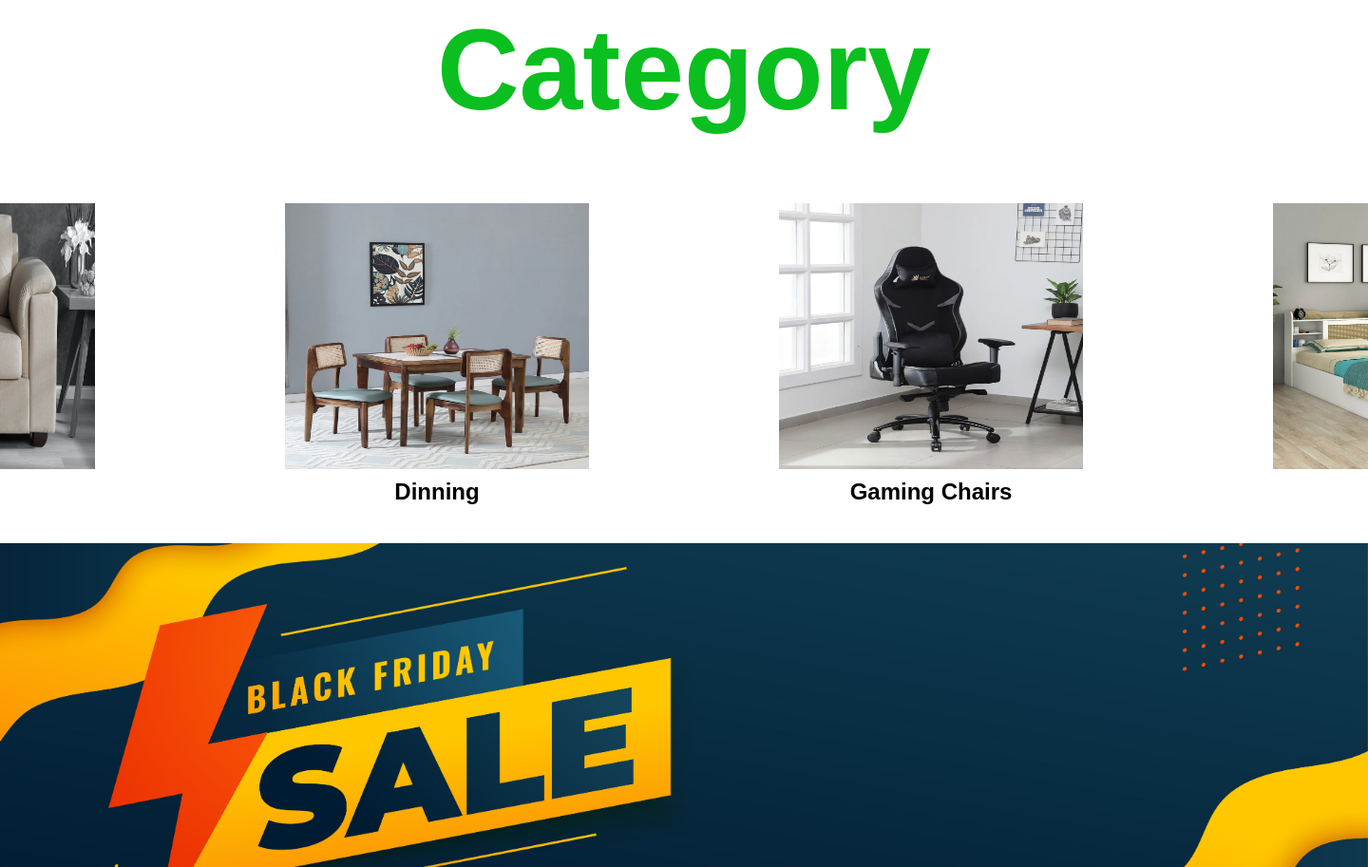
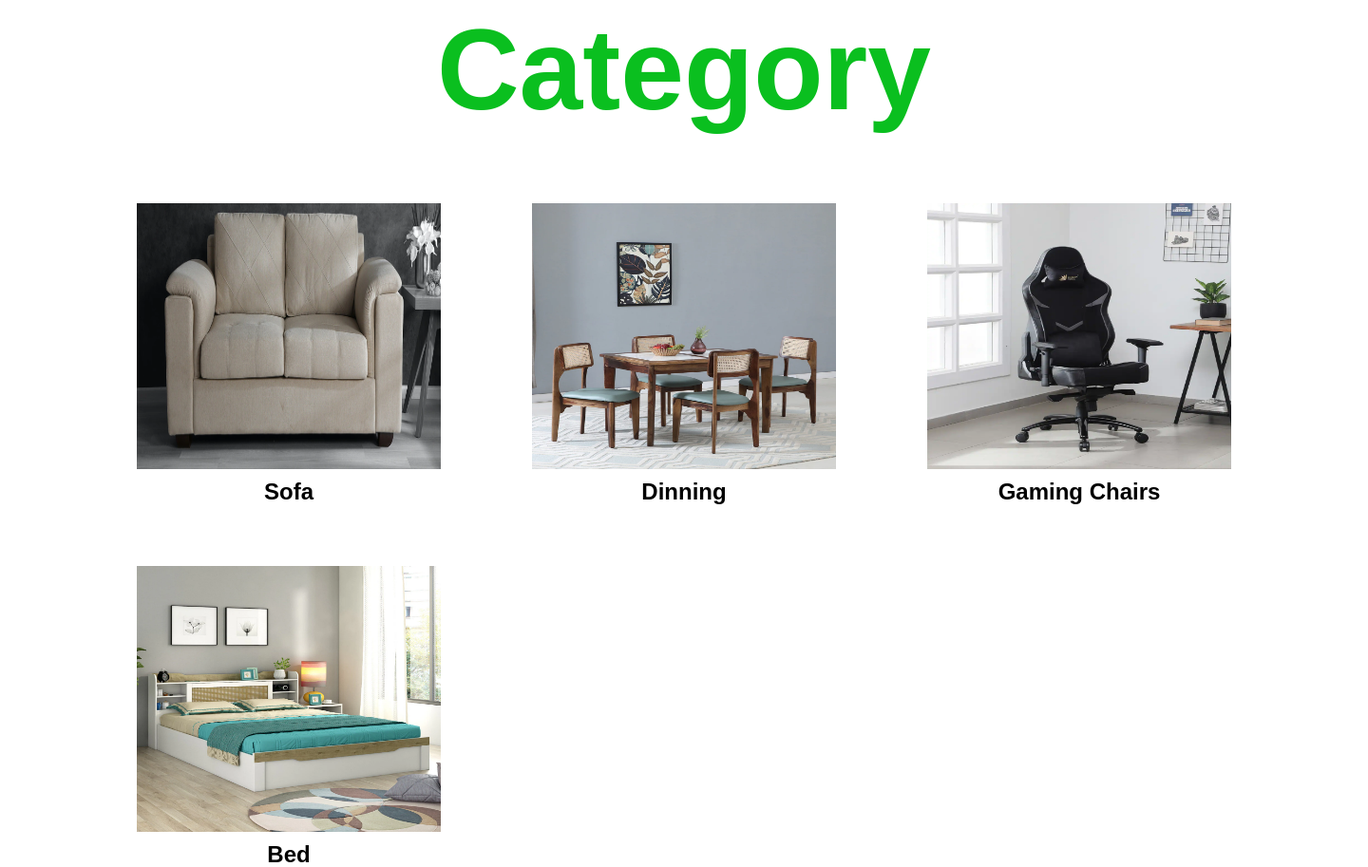
Before and after one commit to Developersemja/JVS_DJANGO, a Django app: page / in a window 1440 px wide; the page is wider, and only the part inside the window is pictured. Shown: the part 2243-3156 px from the top of that part at 95% size. Run offline with Django 4.2, Linux system fonts and the light colour scheme; data comes from the database, SQL or seed files in the repository.

Commit message:
responsiveness correction

```diff
--- a/static/css/style.css
+++ b/static/css/style.css
@@ -635,6 +635,10 @@ body {
     flex-direction: column;
     align-items: center;
 }
+  .listing img{
+    height: 23vh;
+    width: 23vh;
+  }
 }
 
 /*---------------------------------- laptop View -----------------------------------------*/
@@ -651,6 +655,7 @@ body {
   }
   .category-list {
     gap: 8vh 13vh;
+    grid-template-columns: repeat(3, 1fr);
   }
   .listing img {
     height: 35vh;
@@ -686,7 +691,7 @@ body {
 
 @media screen and (min-width: 1400px) and (max-width: 1500px) {
   .category-list {
-    gap: 8vh 25vh;
+    gap: 8vh 12vh;
   }
 }
 
```
